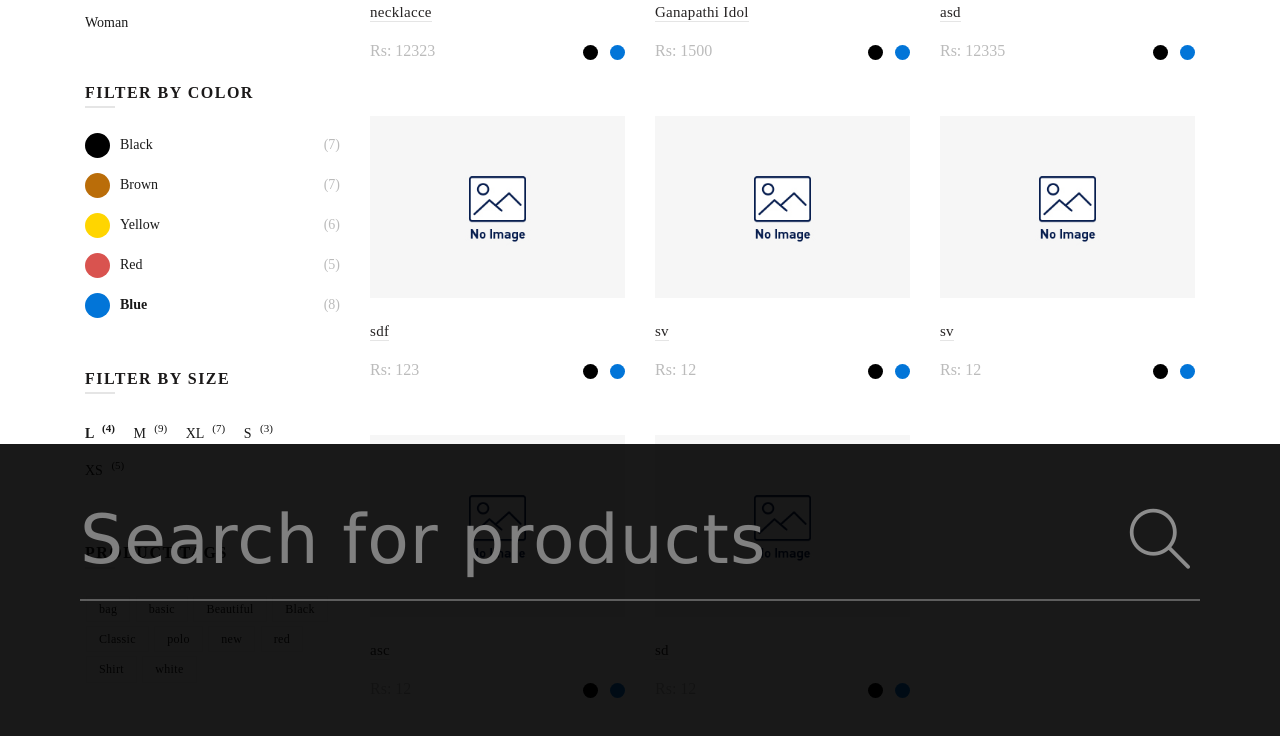
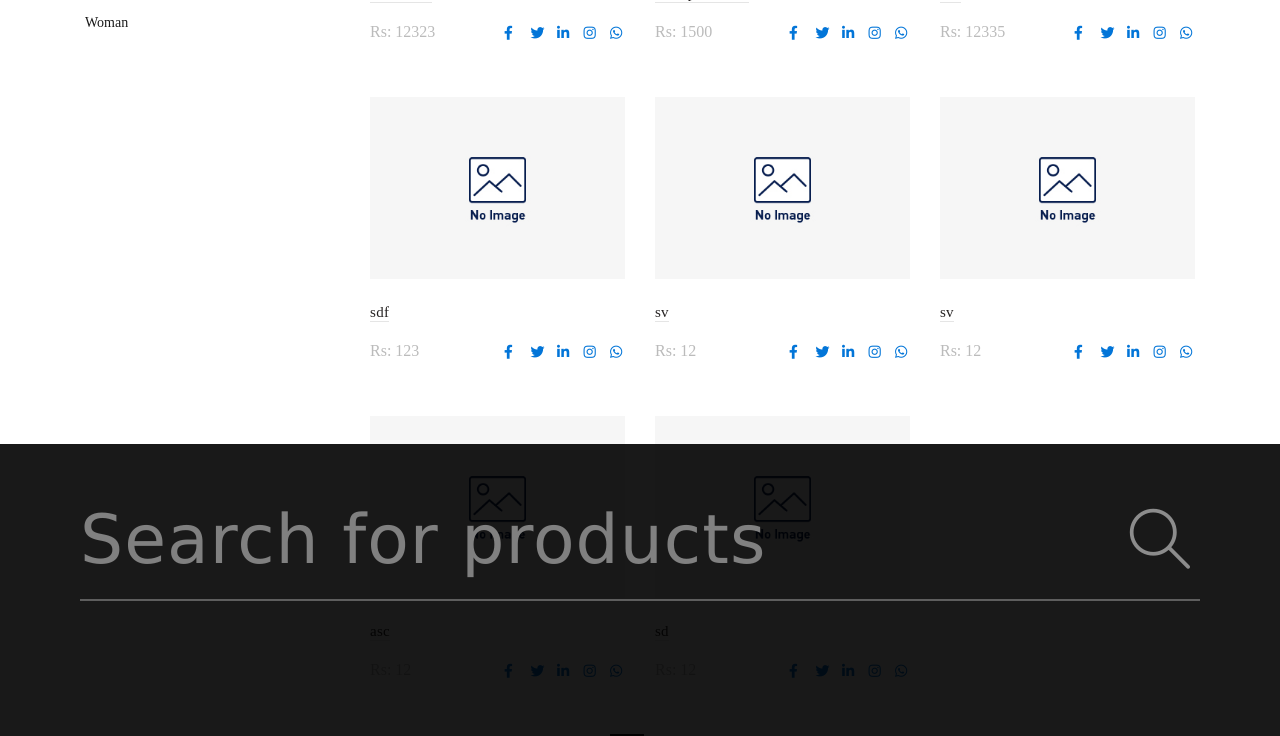
Before and after one commit to App7tech/laxmisri, a PHP site: page /laxmisri/products.php?category=2 in a window 1280 px wide. Shown: the part 356-1092 px from the top of the page. Run offline with PHP 8.4, Linux system fonts and the light colour scheme; data comes from the database, SQL or seed files in the repository; some libraries are stand-ins or nearby versions; some web fonts are replaced.

Commit message:
social links added

```diff
--- a/includes/head.php
+++ b/includes/head.php
@@ -28,3 +28,4 @@
 <link rel="stylesheet" type="text/css" href="assets/css/main.css">
 <link rel="stylesheet" type="text/css" href="assets/css/custom.css">
 <link rel="stylesheet" type="text/css" href="assets/css/colors/green.css">
+<link rel="stylesheet" href="https://use.fontawesome.com/releases/v5.8.1/css/all.css" integrity="sha384-50oBUHEmvpQ+1lW4y57PTFmhCaXp0ML5d60M1M7uH2+nqUivzIebhndOJK28anvf" crossorigin="anonymous">
--- a/products.php
+++ b/products.php
@@ -40,7 +40,7 @@
                             </ul>
                         </form>
                         </div>
-                        <div class="b-sidebar_widget">
+                        <!-- <div class="b-sidebar_widget">
                         <h5 class="b-filter_title">FILTER BY COLOR</h5>
                         <form action="#">
                             <ul class="b-color_filter">
@@ -81,8 +81,8 @@
                             </li>
                             </ul>
                         </form>
-                        </div>
-                        <div class="b-sidebar_widget">
+                        </div>  -->
+                        <!-- <div class="b-sidebar_widget">
                         <h5 class="b-filter_title">FILTER BY SIZE</h5>
                         <form action="#">
                             <ul class="b-list_ib">
@@ -169,7 +169,7 @@
                             <span>£125.00</span>
                             </li>
                         </ul>
-                        </div>
+                        </div>  -->
                     </div>
                     </div>
                 </div>
@@ -198,7 +198,7 @@
                         <span class="text-capitalize"> <?=$category_name;?> </span>
                         </nav>
                     </div>
-                    <div class="col-xl-6 col-lg-6 col-mb-6 col-sm-6 col-xs-12 text-right">
+                    <!-- <div class="col-xl-6 col-lg-6 col-mb-6 col-sm-6 col-xs-12 text-right">
                         <p class="b-result_count d-inline-block hidden-md-down">
                         <a href="shop-grid-leftbar.html" class="icon-grid icons b-active b-grid_button"></a>
                         <a href="shop-grid-list-switcher.html" class="icon-list icons b-list_button"></a>
@@ -206,9 +206,9 @@
                         <div class="b-filter_button d-inline-block">
                         <a href="javascript:;" class="b-open_filters">Filters</a>
                         </div>
+                    </div>  -->
                     </div>
-                    </div>
-                    <div class="b-filters_area mt-2">
+                    <!-- <div class="b-filters_area mt-2">
                     <div class="b-filters_inner_area">
                         <div class="row clearfix">
                         <div class="col-xl-3 col-lg-3 col-mb-3 col-sm-6 col-xs-12">
@@ -312,7 +312,7 @@
                             </li>
                         </ul>
                     </div>
-                    </div>
+                    </div>   -->
                     <div class="b-products b-product_grid b-product_grid_four mb-4">
                         <div class="row clearfix">
                             <?php
@@ -328,6 +328,7 @@
                                         }else{
                                             $image = $image_path.'products/'.$product_images[0];
                                         }
+                                        $links = unserialize($row['social_links']);
                             ?>
                                         <div class="col-xl-4 col-lg-4 col-mb-4 col-sm-6 col-xs-12">
                                             <div class="b-product_grid_single">
@@ -335,7 +336,7 @@
                                                     <a href="#">
                                                         <img data-src="<?=$image?>" src="<?=$image?>" class="img-fluid img-switch d-block" alt="" style="">
                                                     </a>
-                                                    <div class="b-product_grid_action">
+                                                    <!-- <div class="b-product_grid_action">
                                                         <a href="javascript:void(0)" data-whishurl="whishlist.html" data-toggle="tooltip" data-placement="left" title="" data-original-title="Add to Whishlist">
                                                         <i class="icon-heart icons b-add_to_whish">
                                                             <img src="assets/images/products/product_loading.gif" class="g-loading_gif" alt="">
@@ -345,7 +346,7 @@
                                                         <a href="javascript:void(0);" data-toggle="modal" data-target="#b-qucik_view">
                                                             <i data-toggle="tooltip" data-placement="left" title="" class="icon-magnifier-add icons" data-original-title="Quick View"></i>
                                                         </a>
-                                                    </div>
+                                                    </div> -->
                                                 </div>
                                                 <div class="b-product_grid_info">
                                                     <h3 class="product-title">
@@ -361,10 +362,24 @@
                                                         <div class="b-product_options float-right">
                                                             <ul class="pl-0 mb-0 list-unstyled">
                                                                 <li>
-                                                                <span data-toggle="tooltip" title="" class="b-black" data-original-title="Black"></span>
+                                                                    <a href="<?=$links['facebook']?>" target="_blank"><span data-toggle="tooltip" title="" data-original-title="Facebook">
+                                                                    <i class="fab fa-facebook-f"></i></span></a>
                                                                 </li>
                                                                 <li>
-                                                                <span data-toggle="tooltip" title="" class="b-blue" data-original-title="Blue"></span>
+                                                                    <a href="<?=$links['twitter']?>" target="_blank"><span data-toggle="tooltip" title="" data-original-title="Twitter">
+                                                                    <i class="fab fa-twitter"></i></span></a>
+                                                                </li>
+                                                                <li>
+                                                                    <a href="<?=$links['linkedin']?>" target="_blank"><span data-toggle="tooltip" title="" data-original-title="Linkedin">
+                                                                    <i class="fab fa-linkedin-in"></i></span></a>
+                                                                </li>
+                                                                <li>
+                                                                    <a href="<?=$links['instagram']?>" target="_blank"><span data-toggle="tooltip" title="" data-original-title="Instagram">
+                                                                    <i class="fab fa-instagram"></i></span></a>
+                                                                </li>
+                                                                <li>
+                                                                    <a href="<?=$links['whatsapp']?>" target="_blank"><span data-toggle="tooltip" title="" data-original-title="Whatsapp">
+                                                                    <i class="fab fa-whatsapp"></i></span></a>
                                                                 </li>
                                                             </ul>
                                                         </div>
```
Lines whose indentation alone changed are shown as unchanged.
